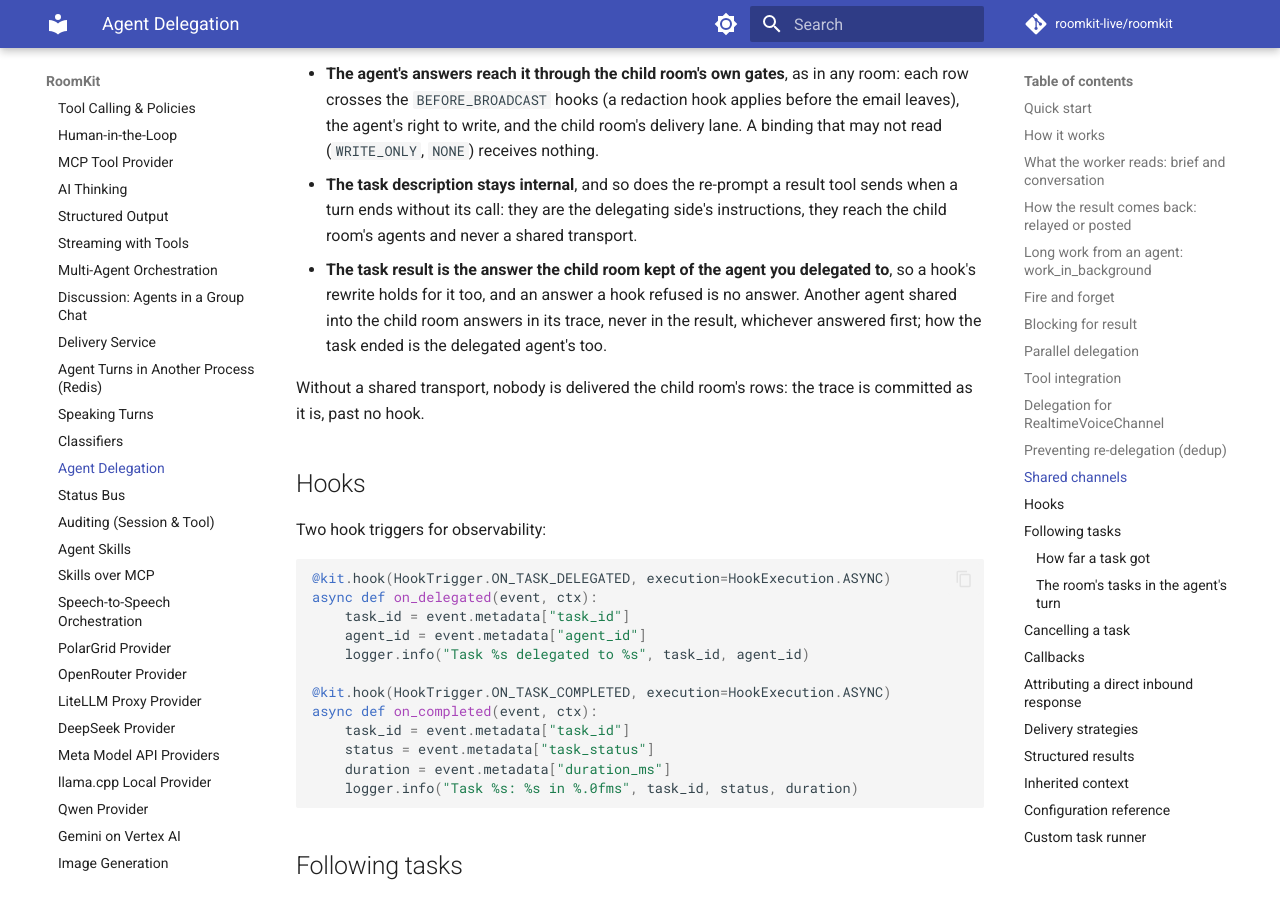
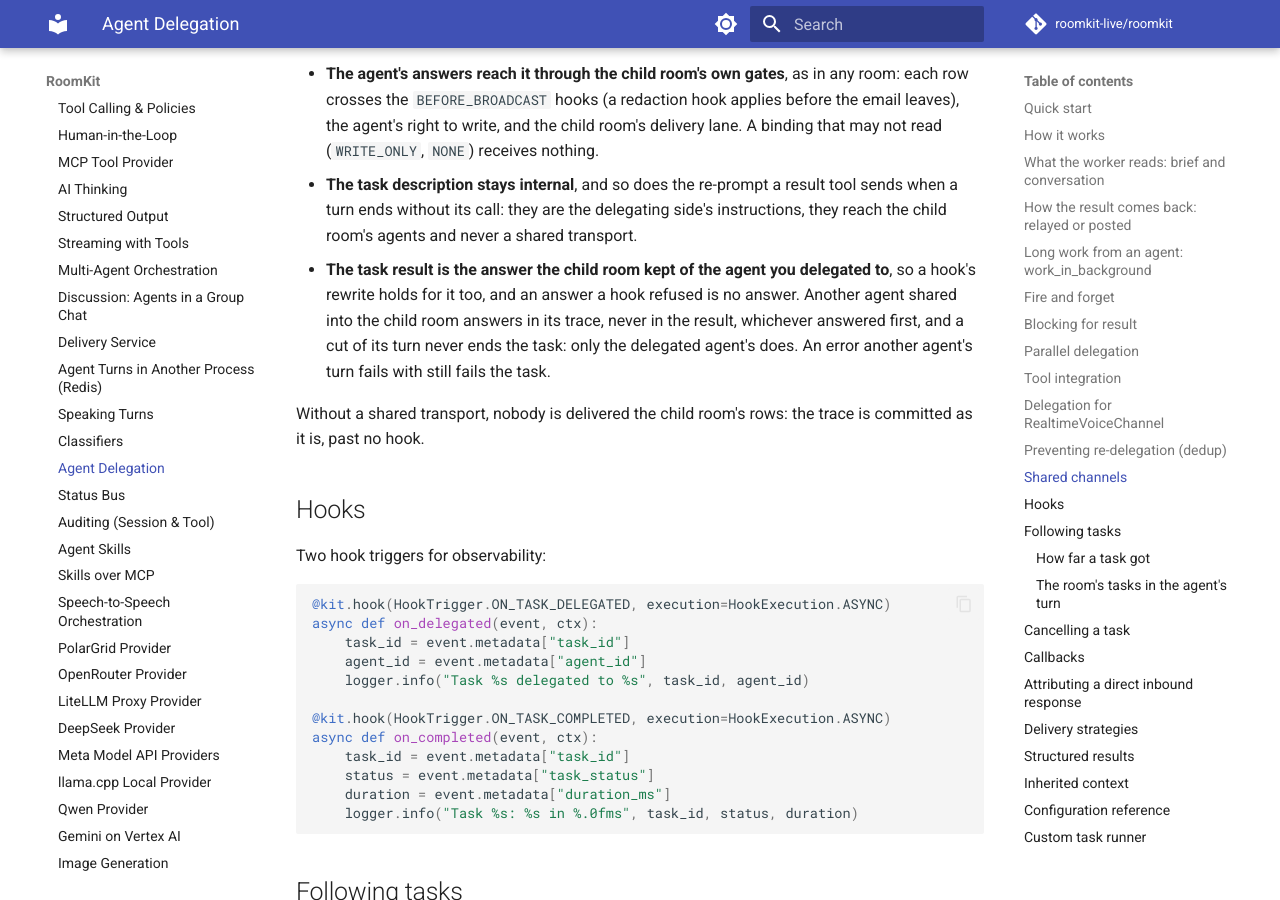
Before and after one commit to roomkit-live/roomkit-docs, an MkDocs documentation site: the page built from docs/guides/agent-delegation.md, in a window 1280 px wide and 900 px high, scrolled down 7053 px. Built offline with MkDocs 1.6.1 and Material for MkDocs 9.7.7, drawn with Linux system fonts in a browser that asks for light colours; comment, search, counter and statistics services are not loaded.

Commit message:
docs(delegation): only the delegated agent's cut ends its task, another agent's error still does, per review (RMK-834)

```diff
--- a/docs/guides/agent-delegation.md
+++ b/docs/guides/agent-delegation.md
@@ -323,7 +323,7 @@ A shared transport is told what the agent answers, never what it was asked (RFC
 
 - **The agent's answers reach it through the child room's own gates**, as in any room: each row crosses the `BEFORE_BROADCAST` hooks (a redaction hook applies before the email leaves), the agent's right to write, and the child room's delivery lane. A binding that may not read (`WRITE_ONLY`, `NONE`) receives nothing.
 - **The task description stays internal**, and so does the re-prompt a result tool sends when a turn ends without its call: they are the delegating side's instructions, they reach the child room's agents and never a shared transport.
-- **The task result is the answer the child room kept of the agent you delegated to**, so a hook's rewrite holds for it too, and an answer a hook refused is no answer. Another agent shared into the child room answers in its trace, never in the result, whichever answered first; how the task ended is the delegated agent's too.
+- **The task result is the answer the child room kept of the agent you delegated to**, so a hook's rewrite holds for it too, and an answer a hook refused is no answer. Another agent shared into the child room answers in its trace, never in the result, whichever answered first, and a cut of its turn never ends the task: only the delegated agent's does. An error another agent's turn fails with still fails the task.
 
 Without a shared transport, nobody is delivered the child room's rows: the trace is committed as it is, past no hook.
 
```
